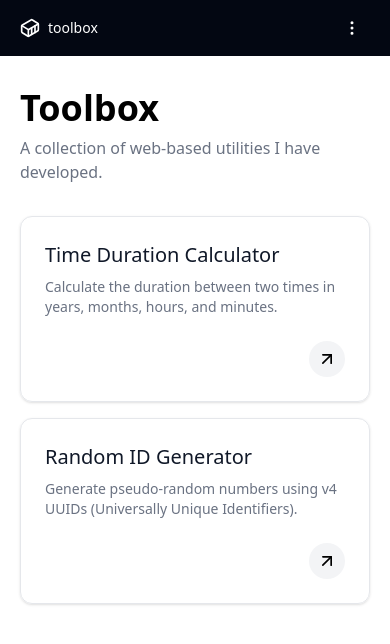
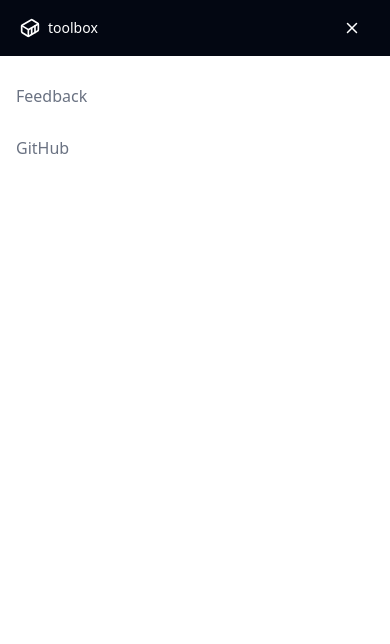
Before and after one commit to starlightroad/toolbox, a React (Vite) app: page / in a window 390 px wide. Both pictures are taken after a click on the button 352 px from the left and 28 px from the top of the page. Shown: the top 644 px of the page. Built offline with nearby package versions, Linux system fonts and the light colour scheme.

Commit message:
Build the mobile nav

```diff
--- /dev/null
+++ b/src/components/mobile-nav.tsx
@@ -0,0 +1,29 @@
+import { GITHUB_REPO_URL } from "../lib/constants";
+
+export default function MobileNav() {
+  return (
+    <nav className="absolute top-14 left-0 z-1 h-[calc(100%-56px)] w-full bg-white py-4 sm:hidden">
+      <ul className="flex flex-col gap-1">
+        <li>
+          <a
+            href="mailto:hello@gerardoortiz.dev"
+            rel="noreferrer"
+            className="block w-full rounded-md px-4 py-3 font-medium text-gray-500 transition-colors hover:text-gray-900"
+          >
+            Feedback
+          </a>
+        </li>
+        <li>
+          <a
+            href={GITHUB_REPO_URL}
+            target="_blank"
+            rel="noreferrer"
+            className="block w-full rounded-md px-4 py-3 font-medium text-gray-500 transition-colors hover:text-gray-900"
+          >
+            GitHub
+          </a>
+        </li>
+      </ul>
+    </nav>
+  );
+}
--- a/src/components/navbar.tsx
+++ b/src/components/navbar.tsx
@@ -1,9 +1,17 @@
 import { Link } from "react-router";
-import { ContainerIcon, MoreVerticalIcon } from "lucide-react";
+import { ContainerIcon, MoreVerticalIcon, X } from "lucide-react";
 import githubLogo from "../assets/github.svg";
 import { GITHUB_REPO_URL } from "../lib/constants";
+import MobileNav from "./mobile-nav";
+import useDisclosure from "../hooks/use-disclosure";
 
 export default function Navbar() {
+  const { open, toggleOpen } = useDisclosure();
+
+  const onToggleMobileNav = () => {
+    toggleOpen();
+  };
+
   return (
     <header className="h-14 bg-gray-950 px-5">
       <nav className="h-full">
@@ -15,9 +23,14 @@ export default function Navbar() {
             </Link>
           </li>
           <li className="sm:hidden">
-            <button className="flex h-9 w-9 items-center justify-center rounded-md transition-colors hover:bg-white/10">
-              <MoreVerticalIcon size={18} className="text-white" />
+            <button
+              onClick={onToggleMobileNav}
+              className="flex h-9 w-9 cursor-pointer items-center justify-center rounded-md transition-colors hover:bg-white/10"
+            >
+              {open && <X size={18} className="text-white" />}
+              {!open && <MoreVerticalIcon size={18} className="text-white" />}
             </button>
+            {open && <MobileNav />}
           </li>
           <li className="col-span-2 hidden sm:list-item">
             <ul className="flex items-center gap-2">
--- /dev/null
+++ b/src/hooks/use-disclosure.ts
@@ -0,0 +1,19 @@
+import { useState } from "react";
+
+export default function useDisclosure() {
+  const [open, dispatch] = useState(false);
+
+  const toggleOpen = () => {
+    dispatch((prevState) => !prevState);
+  };
+
+  const setOpen = (state: boolean) => {
+    dispatch(state);
+  };
+
+  return {
+    open,
+    toggleOpen,
+    setOpen,
+  };
+}
```
